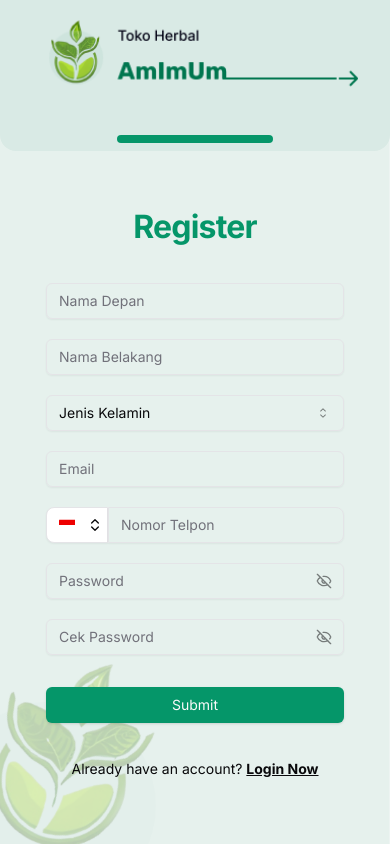
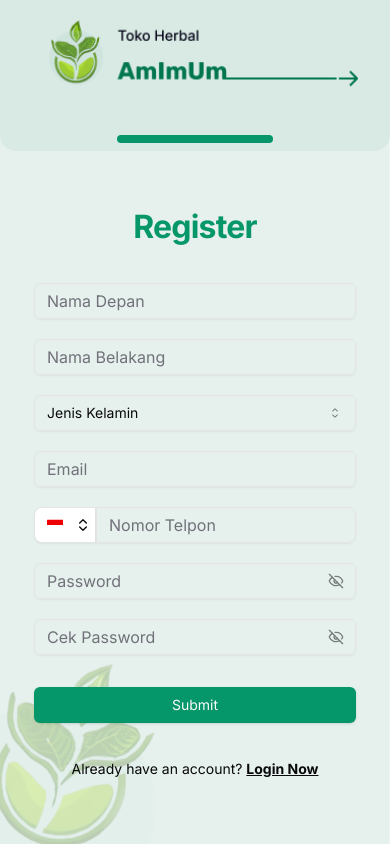
Before and after one commit to imanmaris99/AMIMUM-Project-FE, a Next.js app: page /register in a window 390 px wide. Built offline with nearby package versions, Linux system fonts and the light colour scheme.

Commit message:
fix error vercel

```diff
--- a/package.json
+++ b/package.json
@@ -25,7 +25,7 @@
     "axios": "^1.7.7",
     "class-variance-authority": "^0.7.0",
     "clsx": "^2.1.1",
-    "cmdk": "^1.0.4",
+    "cmdk": "^1.0.0",
     "dotenv": "^16.4.5",
     "firebase": "^11.0.1",
     "lucide-react": "^0.454.0",
--- a/src/components/ui/dialog.tsx
+++ b/src/components/ui/dialog.tsx
@@ -2,9 +2,8 @@
 
 import * as React from "react"
 import * as DialogPrimitive from "@radix-ui/react-dialog"
+import { cn } from "@/lib/utils"
 import { Cross2Icon } from "@radix-ui/react-icons"
-
-import { cn } from "@/lib/utils"
 
 const Dialog = DialogPrimitive.Root
 
@@ -38,7 +37,7 @@ const DialogContent = React.forwardRef<
     <DialogPrimitive.Content
       ref={ref}
       className={cn(
-        "fixed left-[50%] top-[50%] z-50 grid w-full max-w-xs translate-x-[-50%] translate-y-[-50%] gap-4 border bg-background p-6 shadow-lg duration-200 data-[state=open]:animate-in data-[state=closed]:animate-out data-[state=closed]:fade-out-0 data-[state=open]:fade-in-0 data-[state=closed]:zoom-out-95 data-[state=open]:zoom-in-95 data-[state=closed]:slide-out-to-left-1/2 data-[state=closed]:slide-out-to-top-[48%] data-[state=open]:slide-in-from-left-1/2 data-[state=open]:slide-in-from-top-[48%] sm:rounded-lg",
+        "fixed left-[50%] top-[50%] z-50 grid w-full max-w-lg translate-x-[-50%] translate-y-[-50%] gap-4 border bg-background p-6 shadow-lg duration-200 data-[state=open]:animate-in data-[state=closed]:animate-out data-[state=closed]:fade-out-0 data-[state=open]:fade-in-0 data-[state=closed]:zoom-out-95 data-[state=open]:zoom-in-95 data-[state=closed]:slide-out-to-left-1/2 data-[state=closed]:slide-out-to-top-[48%] data-[state=open]:slide-in-from-left-1/2 data-[state=open]:slide-in-from-top-[48%] sm:rounded-lg",
         className
       )}
       {...props}
--- a/src/components/ui/input.tsx
+++ b/src/components/ui/input.tsx
@@ -2,16 +2,13 @@ import * as React from "react"
 
 import { cn } from "@/lib/utils"
 
-export interface InputProps
-  extends React.InputHTMLAttributes<HTMLInputElement> {}
-
-const Input = React.forwardRef<HTMLInputElement, InputProps>(
+const Input = React.forwardRef<HTMLInputElement, React.ComponentProps<"input">>(
   ({ className, type, ...props }, ref) => {
     return (
       <input
         type={type}
         className={cn(
-          "flex h-9 w-full rounded-md border border-input bg-transparent px-3 py-1 text-sm shadow-sm transition-colors file:border-0 file:bg-transparent file:text-sm file:font-medium file:text-foreground placeholder:text-muted-foreground focus-visible:outline-none focus-visible:ring-1 focus-visible:ring-ring disabled:cursor-not-allowed disabled:opacity-50",
+          "flex h-9 w-full rounded-md border border-input bg-transparent px-3 py-1 text-base shadow-sm transition-colors file:border-0 file:bg-transparent file:text-sm file:font-medium file:text-foreground placeholder:text-muted-foreground focus-visible:outline-none focus-visible:ring-1 focus-visible:ring-ring disabled:cursor-not-allowed disabled:opacity-50 md:text-sm",
           className
         )}
         ref={ref}
```
Also changed, not shown: src/components/ui/command.tsx (+2 -5 lines), 1 other file (tests, documents, lock files or other folders).
